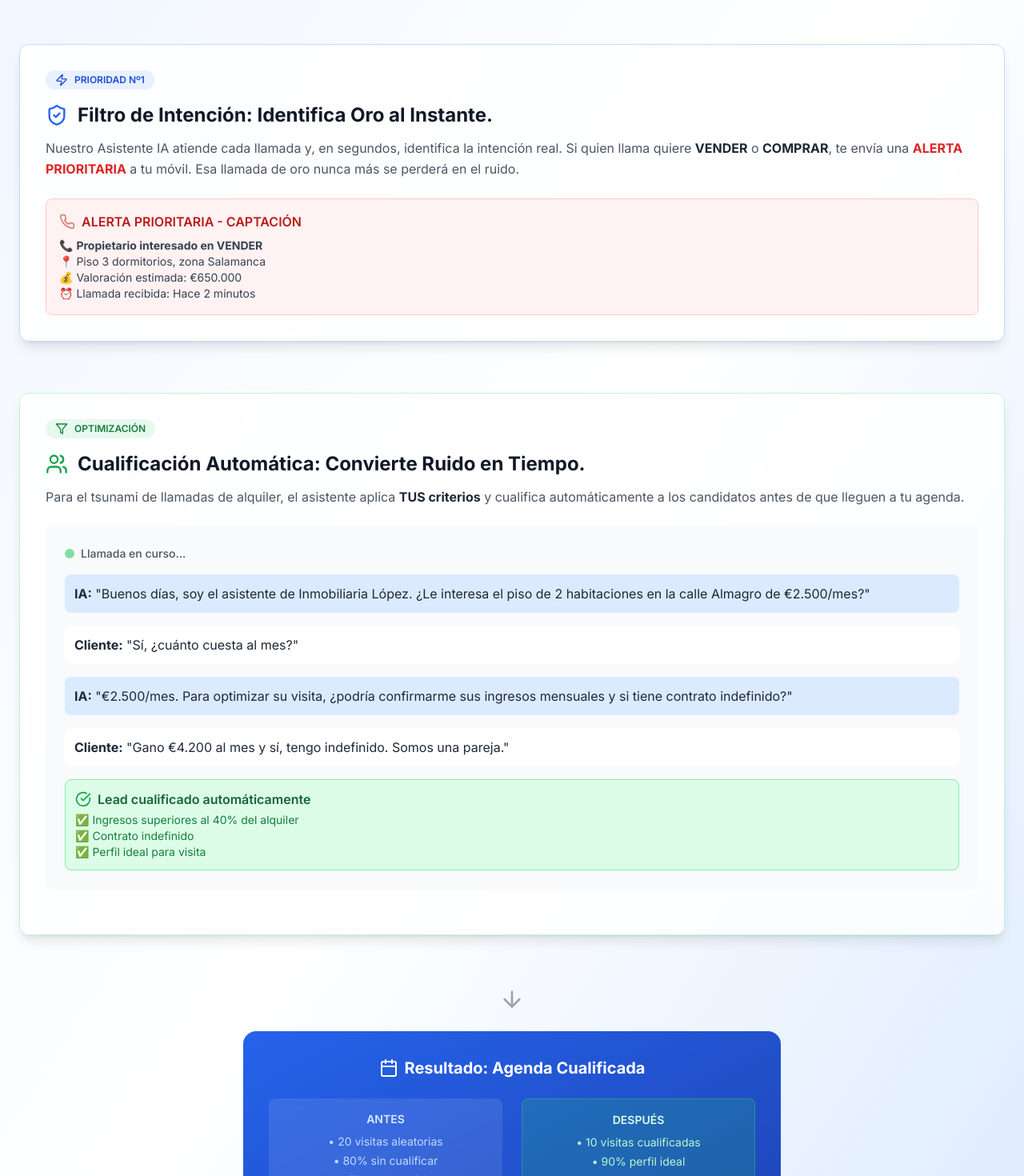
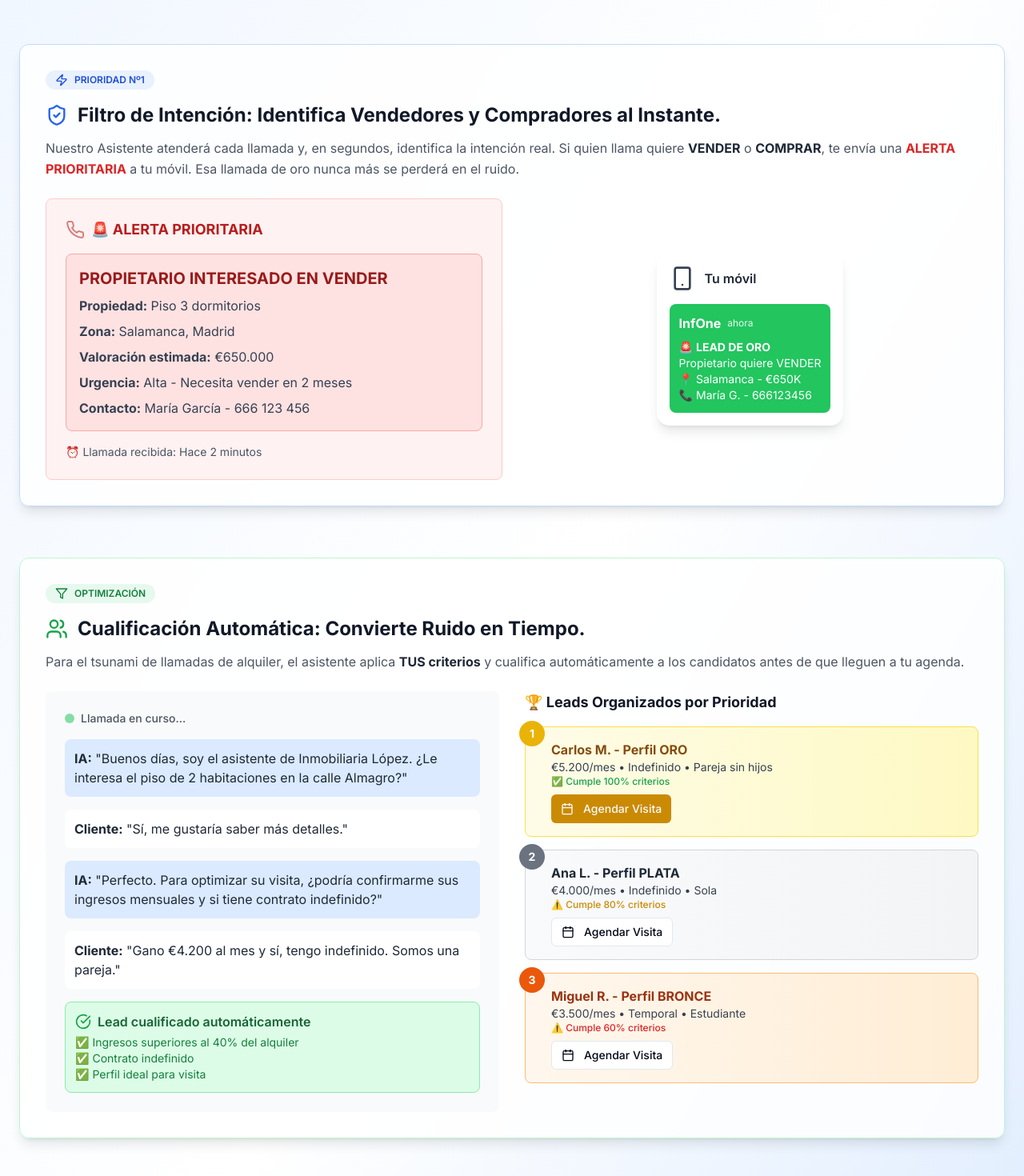
Before and after one commit to alvaromieres9/infone-tc-lead-flow, a React (Vite) app: page / in a window 1280 px wide. Shown: the part 1680-3150 px from the top of the page at 80% size. Built offline with nearby package versions, Linux system fonts and the light colour scheme.

Commit message:
Refactor SolutionSection content
Updated the SolutionSection with new copy, visual enhancements, and lead simulation cards.

```diff
--- a/src/components/SolutionSection.tsx
+++ b/src/components/SolutionSection.tsx
@@ -1,5 +1,6 @@
 
-import { ShieldCheck, Zap, Filter, Users, Phone, CheckCircle, Calendar, ArrowDown } from 'lucide-react';
+import { ShieldCheck, Zap, Filter, Users, Phone, CheckCircle, Calendar, ArrowDown, Smartphone } from 'lucide-react';
+import { Button } from '@/components/ui/button';
 
 export const SolutionSection = () => {
   return (
@@ -20,24 +21,55 @@ export const SolutionSection = () => {
             </div>
             <h3 className="text-2xl font-bold text-gray-900 mb-3 flex items-center">
               <ShieldCheck className="w-7 h-7 text-blue-600 mr-3" />
-              Filtro de Intención: Identifica Oro al Instante.
+              Filtro de Intención: Identifica Vendedores y Compradores al Instante.
             </h3>
             <p className="text-gray-600 leading-relaxed mb-6">
-              Nuestro Asistente IA atiende cada llamada y, en segundos, identifica la intención real. Si quien llama quiere <strong className="text-gray-800">VENDER</strong> o <strong className="text-gray-800">COMPRAR</strong>, te envía una <strong className="text-red-600">ALERTA PRIORITARIA</strong> a tu móvil. Esa llamada de oro nunca más se perderá en el ruido.
+              Nuestro Asistente atenderá cada llamada y, en segundos, identifica la intención real. Si quien llama quiere <strong className="text-gray-800">VENDER</strong> o <strong className="text-gray-800">COMPRAR</strong>, te envía una <strong className="text-red-600">ALERTA PRIORITARIA</strong> a tu móvil. Esa llamada de oro nunca más se perderá en el ruido.
             </p>
 
-            {/* Ejemplo de Alerta */}
-            <div className="bg-red-50 border border-red-200 rounded-lg p-4">
-              <div className="flex items-center gap-2 text-red-700 font-semibold mb-2">
-                <Phone className="w-5 h-5 animate-pulse" />
-                ALERTA PRIORITARIA - CAPTACIÓN
+            {/* Ejemplo de Alerta con WhatsApp */}
+            <div className="grid md:grid-cols-2 gap-6 items-center">
+              <div className="bg-red-50 border border-red-200 rounded-lg p-6">
+                <div className="flex items-center gap-2 text-red-700 font-bold text-lg mb-4">
+                  <Phone className="w-6 h-6 animate-pulse" />
+                  🚨 ALERTA PRIORITARIA
                 </div>
-              <p className="text-gray-700 text-sm">
-                📞 <strong>Propietario interesado en VENDER</strong><br />
-                📍 Piso 3 dormitorios, zona Salamanca<br />
-                💰 Valoración estimada: €650.000<br />
-                ⏰ Llamada recibida: Hace 2 minutos
+                <div className="bg-red-100 border border-red-300 rounded-lg p-4 mb-4">
+                  <p className="font-bold text-red-800 text-xl mb-2">
+                    PROPIETARIO INTERESADO EN VENDER
                   </p>
+                  <div className="space-y-2 text-gray-700">
+                    <p><strong>Propiedad:</strong> Piso 3 dormitorios</p>
+                    <p><strong>Zona:</strong> Salamanca, Madrid</p>
+                    <p><strong>Valoración estimada:</strong> €650.000</p>
+                    <p><strong>Urgencia:</strong> Alta - Necesita vender en 2 meses</p>
+                    <p><strong>Contacto:</strong> María García - 666 123 456</p>
+                  </div>
+                </div>
+                <p className="text-sm text-gray-600">⏰ Llamada recibida: Hace 2 minutos</p>
+              </div>
+
+              <div className="flex justify-center">
+                <div className="bg-white rounded-2xl shadow-lg p-4 max-w-xs">
+                  <div className="flex items-center gap-3 mb-4">
+                    <Smartphone className="w-8 h-8 text-gray-700" />
+                    <span className="font-semibold text-gray-800">Tu móvil</span>
+                  </div>
+
+                  <div className="bg-green-500 rounded-lg p-3 text-white">
+                    <div className="flex items-center gap-2 mb-2">
+                      <span className="font-bold">InfOne</span>
+                      <span className="text-xs opacity-90">ahora</span>
+                    </div>
+                    <p className="text-sm">
+                      🚨 <strong>LEAD DE ORO</strong><br />
+                      Propietario quiere VENDER<br />
+                      📍 Salamanca - €650K<br />
+                      📞 María G. - 666123456
+                    </p>
+                  </div>
+                </div>
+              </div>
             </div>
           </div>
         </div>
@@ -56,8 +88,9 @@ export const SolutionSection = () => {
               Para el tsunami de llamadas de alquiler, el asistente aplica <strong className="text-gray-800">TUS criterios</strong> y cualifica automáticamente a los candidatos antes de que lleguen a tu agenda.
             </p>
 
+            <div className="grid lg:grid-cols-2 gap-8">
               {/* Ejemplo de Conversación */}
-            <div className="bg-gray-50 rounded-lg p-6 mb-6">
+              <div className="bg-gray-50 rounded-lg p-6">
                 <div className="flex items-center gap-2 mb-4">
                   <div className="w-3 h-3 bg-green-500 rounded-full animate-pulse"></div>
                   <span className="text-sm font-medium text-gray-600">Llamada en curso...</span>
@@ -65,15 +98,15 @@ export const SolutionSection = () => {
 
                 <div className="space-y-4">
                   <div className="bg-blue-100 rounded-lg p-3">
-                  <p className="text-gray-800"><strong>IA:</strong> "Buenos días, soy el asistente de Inmobiliaria López. ¿Le interesa el piso de 2 habitaciones en la calle Almagro de €2.500/mes?"</p>
+                    <p className="text-gray-800"><strong>IA:</strong> "Buenos días, soy el asistente de Inmobiliaria López. ¿Le interesa el piso de 2 habitaciones en la calle Almagro?"</p>
                   </div>
 
                   <div className="bg-white rounded-lg p-3">
-                  <p className="text-gray-800"><strong>Cliente:</strong> "Sí, ¿cuánto cuesta al mes?"</p>
+                    <p className="text-gray-800"><strong>Cliente:</strong> "Sí, me gustaría saber más detalles."</p>
                   </div>
 
                   <div className="bg-blue-100 rounded-lg p-3">
-                  <p className="text-gray-800"><strong>IA:</strong> "€2.500/mes. Para optimizar su visita, ¿podría confirmarme sus ingresos mensuales y si tiene contrato indefinido?"</p>
+                    <p className="text-gray-800"><strong>IA:</strong> "Perfecto. Para optimizar su visita, ¿podría confirmarme sus ingresos mensuales y si tiene contrato indefinido?"</p>
                   </div>
 
                   <div className="bg-white rounded-lg p-3">
@@ -90,6 +123,56 @@ export const SolutionSection = () => {
                       ✅ Contrato indefinido<br />
                       ✅ Perfil ideal para visita
                     </p>
+                  </div>
+                </div>
+              </div>
+
+              {/* Ranking de Leads */}
+              <div className="space-y-4">
+                <h4 className="text-lg font-bold text-gray-900 flex items-center gap-2">
+                  🏆 Leads Organizados por Prioridad
+                </h4>
+
+                {/* Lead Oro */}
+                <div className="bg-gradient-to-r from-yellow-50 to-yellow-100 border border-yellow-300 rounded-lg p-4 relative">
+                  <div className="absolute -top-2 -left-2 w-8 h-8 bg-yellow-500 rounded-full flex items-center justify-center text-white font-bold text-sm">1</div>
+                  <div className="ml-4">
+                    <p className="font-bold text-yellow-800">Carlos M. - Perfil ORO</p>
+                    <p className="text-sm text-gray-700">€5.200/mes • Indefinido • Pareja sin hijos</p>
+                    <p className="text-xs text-green-600 font-medium">✅ Cumple 100% criterios</p>
+                    <Button size="sm" className="mt-2 bg-yellow-600 hover:bg-yellow-700">
+                      <Calendar className="w-4 h-4 mr-1" />
+                      Agendar Visita
+                    </Button>
+                  </div>
+                </div>
+
+                {/* Lead Plata */}
+                <div className="bg-gradient-to-r from-gray-50 to-gray-100 border border-gray-300 rounded-lg p-4 relative">
+                  <div className="absolute -top-2 -left-2 w-8 h-8 bg-gray-500 rounded-full flex items-center justify-center text-white font-bold text-sm">2</div>
+                  <div className="ml-4">
+                    <p className="font-bold text-gray-800">Ana L. - Perfil PLATA</p>
+                    <p className="text-sm text-gray-700">€4.000/mes • Indefinido • Sola</p>
+                    <p className="text-xs text-yellow-600 font-medium">⚠️ Cumple 80% criterios</p>
+                    <Button size="sm" variant="outline" className="mt-2">
+                      <Calendar className="w-4 h-4 mr-1" />
+                      Agendar Visita
+                    </Button>
+                  </div>
+                </div>
+
+                {/* Lead Bronce */}
+                <div className="bg-gradient-to-r from-orange-50 to-orange-100 border border-orange-300 rounded-lg p-4 relative">
+                  <div className="absolute -top-2 -left-2 w-8 h-8 bg-orange-600 rounded-full flex items-center justify-center text-white font-bold text-sm">3</div>
+                  <div className="ml-4">
+                    <p className="font-bold text-orange-800">Miguel R. - Perfil BRONCE</p>
+                    <p className="text-sm text-gray-700">€3.500/mes • Temporal • Estudiante</p>
+                    <p className="text-xs text-red-600 font-medium">⚠️ Cumple 60% criterios</p>
+                    <Button size="sm" variant="outline" className="mt-2">
+                      <Calendar className="w-4 h-4 mr-1" />
+                      Agendar Visita
+                    </Button>
+                  </div>
                 </div>
               </div>
             </div>
```
Lines whose indentation alone changed are shown as unchanged.
